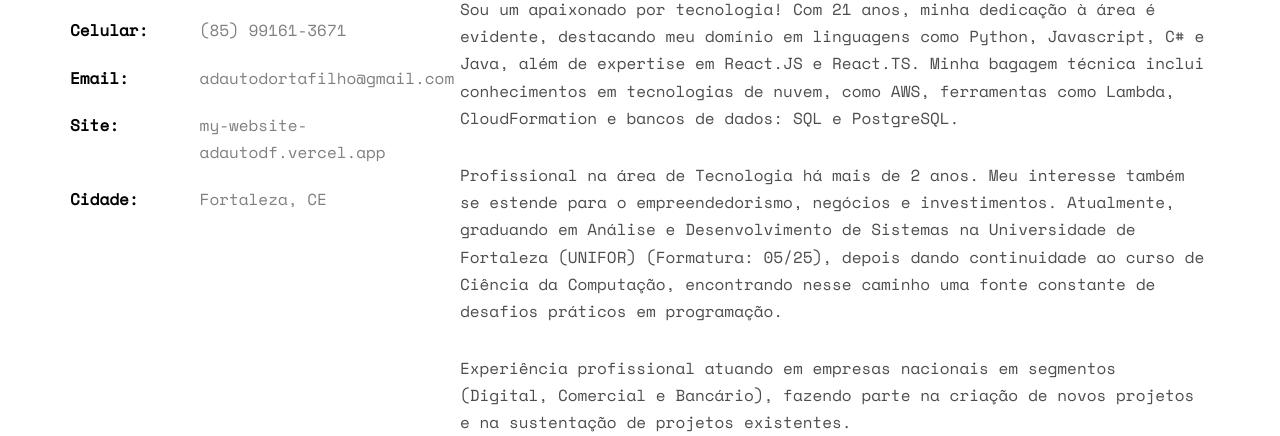
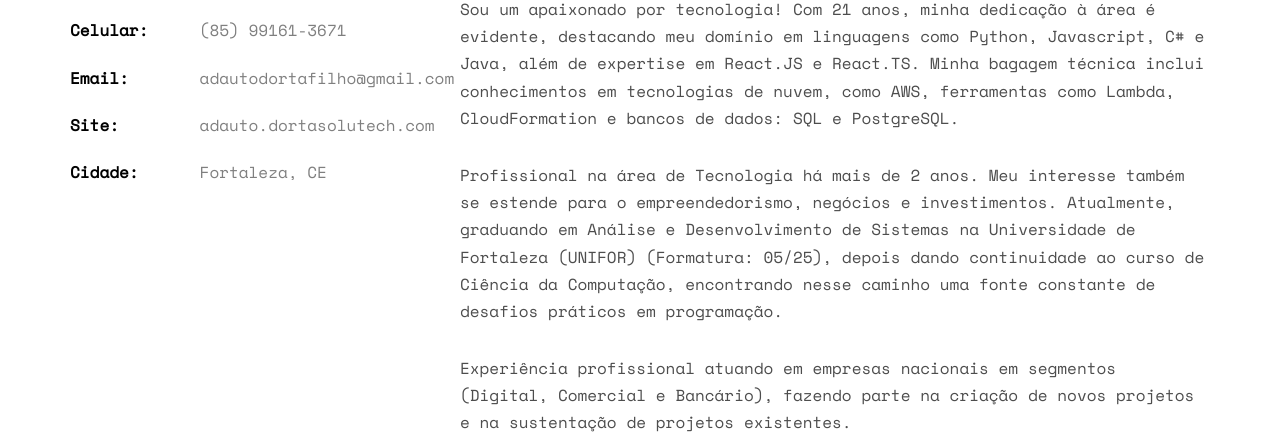
Before and after one commit to adautodf/myWebsite, a website: page index.html in a window 1280 px wide. Shown: the part 1129-1565 px from the top of the page. Drawn offline with nearby package versions, Linux system fonts and the light colour scheme; files whose address does not match are found by name.

Commit message:
alteração de endereço de site

```diff
--- a/index.html
+++ b/index.html
@@ -81,7 +81,7 @@
 						<li><span class="first-block">Nome Completo:</span><span class="second-block">Francisco Adauto Canuto Dorta Filho</span></li>
 						<li><span class="first-block">Celular:</span><span class="second-block">(85) 99161-3671</span></li>
 						<li><span class="first-block">Email:</span><span class="second-block">adautodortafilho@gmail.com</span></li>
-						<li><span class="first-block">Site:</span><span class="second-block">my-website-adautodf.vercel.app</span></li>
+						<li><span class="first-block">Site:</span><span class="second-block">adauto.dortasolutech.com</span></li>
 						<li><span class="first-block">Cidade:</span><span class="second-block">Fortaleza, CE</span></li>
 					</ul>
 				</div>
@@ -405,7 +405,7 @@
 					</div>
 				</div>
 				<input type="hidden" name="_captcha" value="false">
-				<input type="hidden" name="_next" value="https://my-website-adautodf.vercel.app">
+				<input type="hidden" name="_next" value="https://adauto.dortasolutech.com">
 				<div class="form-group">
 					<input type="submit" value="Enviar Mensagem" class="btn btn-primary">
 				</div>
```
